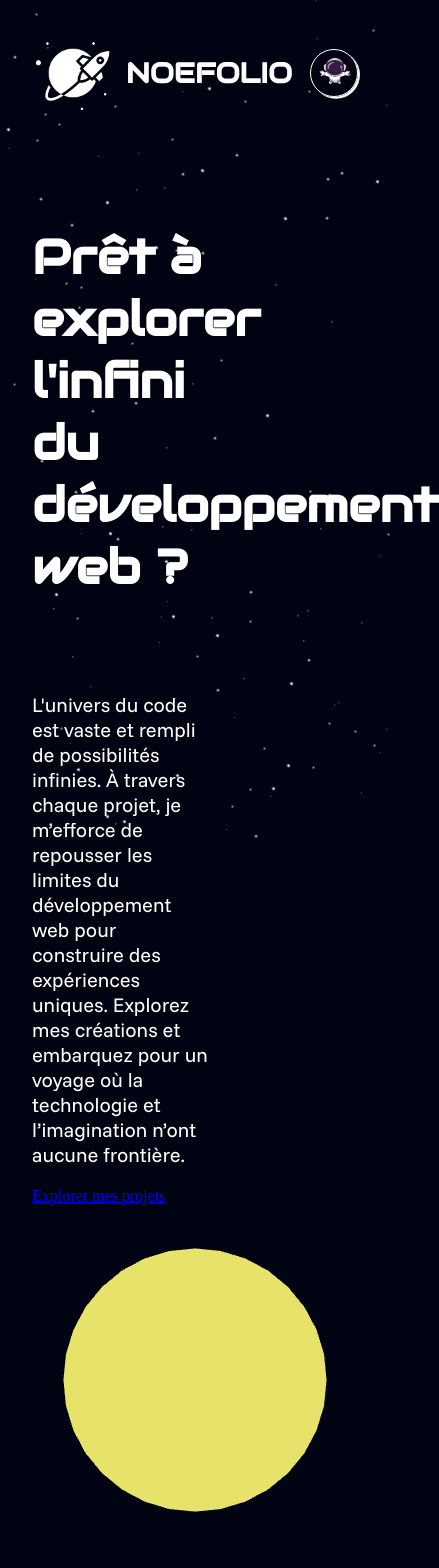
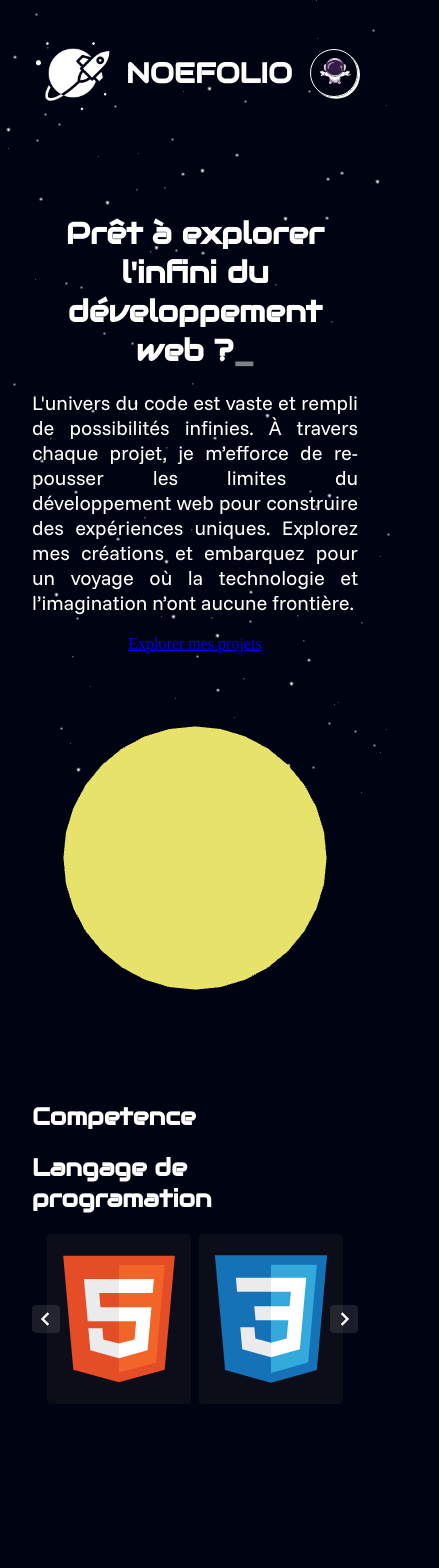
Before and after one commit to Alain-RN/Noefolio, a React (Vite) app: page / in a window 390 px wide. Shown: the top 1568 px of the page, 439 px wide, since content can reach past the window. After the commit the page ends 1404 px from the top, so only its background shows below. Built offline with nearby package versions, Linux system fonts and the light colour scheme.

Commit message:
accroche responsive

```diff
--- a/src/components/Animation/AnimationH1.css
+++ b/src/components/Animation/AnimationH1.css
@@ -7,3 +7,7 @@
 .curseur {
     animation: blink 500ms steps(2, start) infinite;
 }
+
+h1{
+    font-size: var(--h1);
+}
--- a/src/components/Competence/CardSkills.css
+++ b/src/components/Competence/CardSkills.css
@@ -11,5 +11,5 @@
 
 .card-skill img{
     width: 130px;
-    padding-block: 24px;
+    padding-block: 20px;
 }
--- a/src/components/Competence/Competence.css
+++ b/src/components/Competence/Competence.css
@@ -4,6 +4,7 @@
 }
 
 .skill-slider-container {
+
     position: relative;
     /* background: rebeccapurple; */
     display: flex;
@@ -12,7 +13,7 @@
 
 .skill-slider {
     border-radius: 4px;
-    max-width: calc(144px * 8 + 8px * 7);
+    max-width: calc(144px * var(--show-n-item) + 8px * (var(--show-n-item) - 1));
     display: flex;
     gap: 8px;
     overflow: hidden;
@@ -20,6 +21,7 @@
     scroll-snap-type: x mandatory;
     scroll-behavior: smooth;
     scrollbar-width: none;
+
 }
 
 .b {
--- a/src/components/Competence/Competence.jsx
+++ b/src/components/Competence/Competence.jsx
@@ -2,19 +2,29 @@ import "./Competence.css"
 import { skills } from "./Data_skills"
 import CardSkills from "./CardSkills"
 import { BiChevronLeft, BiChevronRight } from "react-icons/bi"
-import { useEffect, useRef } from "react"
+import { useRef } from "react"
 
 
 
 export default function Competence() {
 
   const refSlider = useRef(null);
+  const by = 144;
 
-  useEffect(() => {
-    if(!refSlider.current) {
-      alert("aaaaa")
-    }
-  }, [])
+  const handleButtonLeft = ()=> {
+    refSlider.current.scrollBy({
+      left : -by,
+      behavior : "smooth"
+    } )
+  }
+
+  const handleButtonRight = ()=> {
+    refSlider.current.scrollBy({
+      left : by,
+      behavior : "smooth"
+    } )
+  }
+
 
   return (
     <div className="e skill-container">
@@ -22,8 +32,8 @@ export default function Competence() {
       <div className="skill" >
         <h2>Langage de programation</h2>
         <div className="skill-slider-container">
-          <BiChevronLeft className="b l" size={28}/>
-          <BiChevronRight className="b r" size={28}/>
+          <BiChevronLeft className="b l" size={28} onClick={handleButtonLeft}/>
+          <BiChevronRight className="b r" size={28} onClick={handleButtonRight}/>
           <div className="skill-slider" id="skill-slider" ref={refSlider}>
             {
               skills.map((skill, index) => (
--- a/src/components/header/Banniere.css
+++ b/src/components/header/Banniere.css
@@ -11,8 +11,7 @@
     width: 55%;
 }
 
-
-.cercel-container {
+.scene-container {
     width: 400px;
     /* background: #000; */
     /* background: #f1ef6e; */
@@ -21,16 +20,44 @@
     justify-content: center;
 }
 
-.cercle {
+/* .cercle {
     width: 300px;
     height: 300px;
     border-radius: 50%;
     background: #f1ef6e;
     margin-block: auto;
-}
+} */
 
 .scene {
     width: 100%;
     height: 350px;
     /* background: #f1ef6e; */
 }
+
+@media (max-width: 1220px) {
+    .accroche {
+        width: 90%;
+    }
+
+    .scene-container {
+        padding-top: 30px;
+        margin: auto;
+    }
+}
+
+@media (max-width: 810px) {
+    .accroche {
+        width: 100%;
+    }
+
+    .accroche h1, .accroche a {
+        display: block;
+        text-align: center;
+    }
+
+    .accroche p {
+        text-align: justify;
+        hyphens: auto;
+    }
+
+}
--- a/src/components/header/Banniere.jsx
+++ b/src/components/header/Banniere.jsx
@@ -28,7 +28,7 @@ export default function Banniere() {
         </p>
         <a href="#projects">Explorer mes projets</a>
       </div>
-      <div className="cercel-container">
+      <div className="scene-container">
         {/* <div className="cercle">
 
         </div> */}
--- a/src/components/header/NavBar.css
+++ b/src/components/header/NavBar.css
@@ -40,3 +40,7 @@
     box-shadow: white 2px 1.8px 0;
     cursor: pointer;
 }
+
+@media (max-width: 472px) {
+
+}
--- a/src/index.css
+++ b/src/index.css
@@ -32,10 +32,55 @@ h2 {
 p {
   font-family: "funnel";
   font-size: 20px;
+  text-align: justify;
+  hyphens: auto;
 }
 
 :root {
+  --show-n-item : 8;
   --max-width : 1278px;
+  --h1 : 42px;
   background: #000311;
   position: relative;
 }
+
+@media (max-width: 1650px) {
+  :root {
+    --max-width : 1110px;
+    --show-n-item : 7;
+  }
+}
+
+@media (max-width: 1455px) {
+  :root {
+    --max-width : 1000px;
+    --show-n-item : 6;
+  }
+}
+
+@media (max-width: 1220px) {
+  :root {
+    --max-width : 850px;
+    --show-n-item : 5;
+  }
+}
+
+@media (max-width: 810px) {
+  :root {
+    --show-n-item : 4;
+  }
+}
+
+@media (max-width: 450px) {
+  :root {
+    --show-n-item : 2;
+    --h1 : 28px
+  }
+}
+
+@media (max-width: 412px) {
+  :root {
+    --show-n-item : 2;
+    --h1 : 30px
+  }
+}
```
